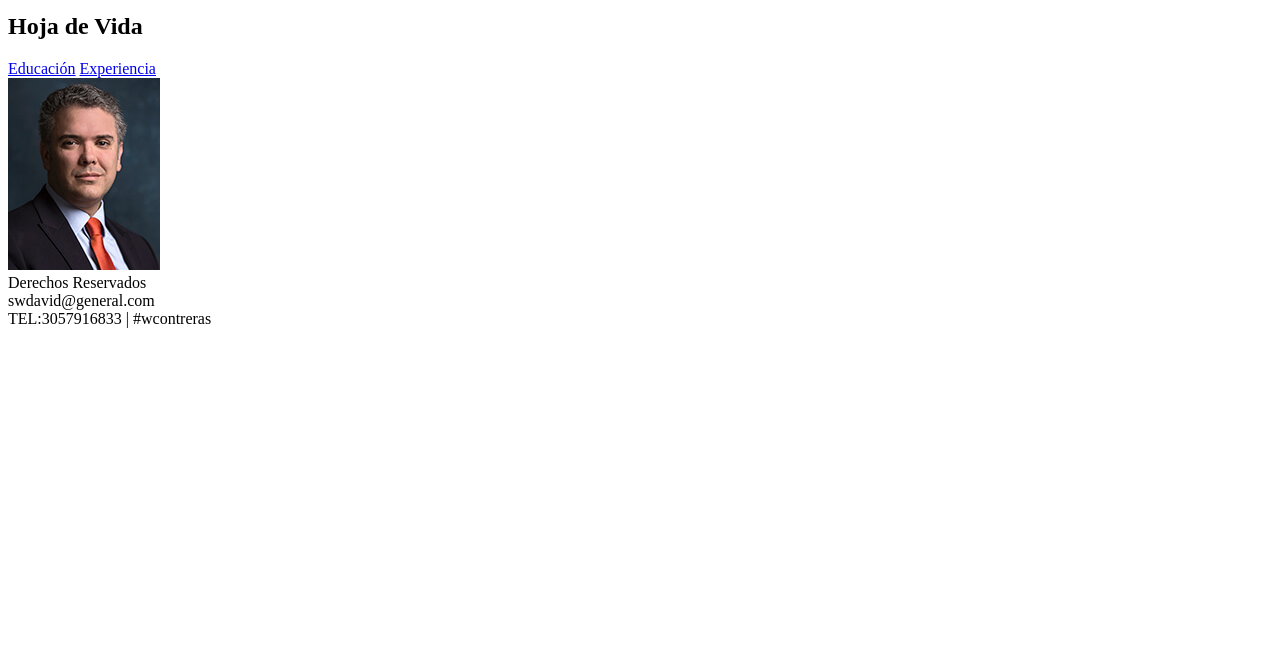
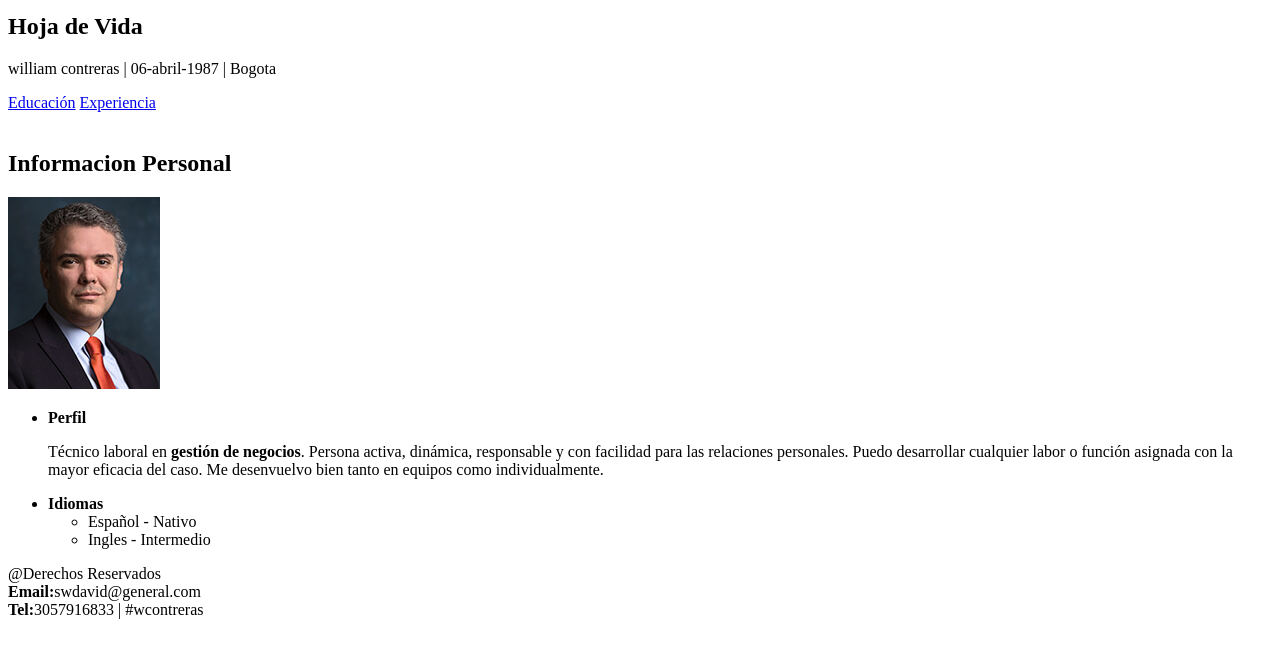
Before and after one commit to williamd4v1d/project1, a plain HTML site: page index.html in a window 1280 px wide. Shown: the part 138-800 px from the top of the page. Drawn offline with Linux system fonts and the light colour scheme.

Commit message:
modificacion archivo index.html

```diff
--- a/index.html
+++ b/index.html
@@ -3,29 +3,44 @@
   <head>
     <meta charset="utf-8">
     <meta name="viewport" content="width=device-width,user-scalable=no"
-    <title>HOJA VIDA</title>
+    <title>Resumen Curricular</title>
   </head>
   <body>
     <header>
       <h1>
-        <img src="svg/logo.svg" alt="">
+        <img src="svg/logo.svg" alt="logo.svg"title="logo.svg">
       </h1>
 
     </header>
     <h2>Hoja de Vida</h2>
+    <p>william contreras | 06-abril-1987 | Bogota </p>
     <nav>
       <a href="HTML/educacion.html">Educación</a>
       <a href="HTML/experiencia.html">Experiencia</a>
+
     </nav>
+    <br>
     <section>
-      <img src="img/hv.jpg" alt="">
-
+      <h2>Informacion Personal</h2>
+      <img src="img/hv.jpg" alt="hv.jpg"title="hv.jpg">
+      <article>
+        <ul>
+          <li><strong>Perfil</strong></li>
+            <p>Técnico laboral en <strong>gestión de negocios</strong>. Persona activa, dinámica, responsable y con facilidad para las relaciones personales. Puedo desarrollar cualquier labor o función asignada con la mayor eficacia del caso. Me desenvuelvo bien tanto en equipos como individualmente.
+            </p>
+          <li><strong>Idiomas</strong></li>
+            <ul>
+              <li>Español - Nativo</li>
+              <li>Ingles - Intermedio</li>
+            </ul>
+        </ul>
+      </article>
     </section>
-    <footer>Derechos Reservados
+    <footer>@Derechos Reservados
       <br>
-      swdavid@general.com
+      <strong>Email:</strong>swdavid@general.com
       <br>
-      TEL:3057916833  | #wcontreras
+      <strong>Tel:</strong>3057916833  | #wcontreras
     </footer>
   </body>
 </html>
```
